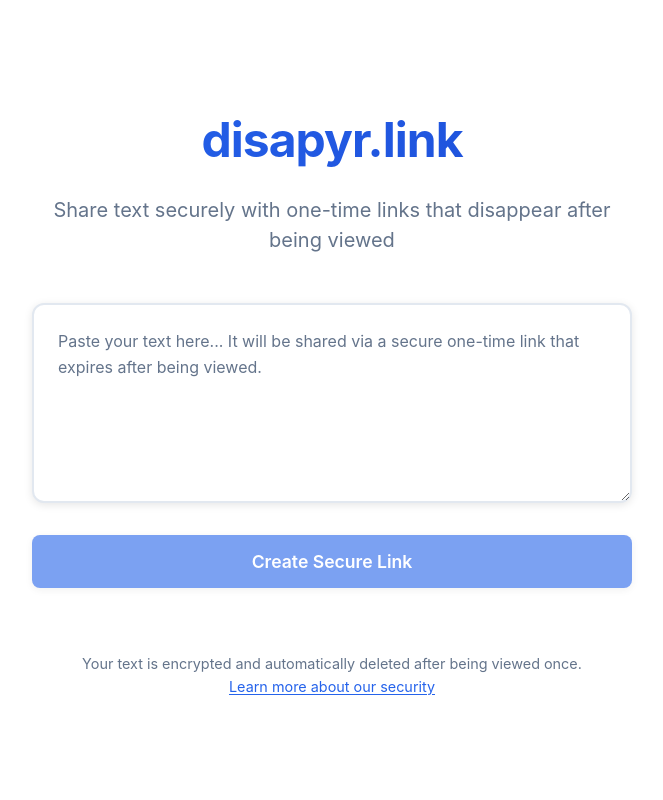
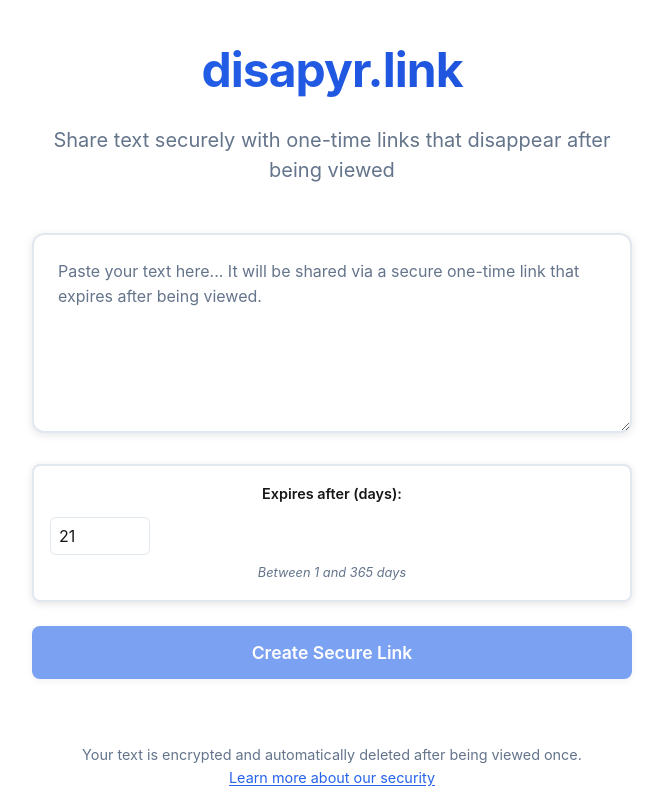
Before and after one commit to SquareHole/disapyr-site, a Next.js app in the folder site/: page / in a window 1280 px wide. Shown: the whole page, without its empty margins (308-971 px from the left). Built offline with nearby package versions, Linux system fonts and the light colour scheme.

Commit message:
feat: add expiry days input for secrets and update backend to handle expiration

```diff
--- a/site/app/page.module.css
+++ b/site/app/page.module.css
@@ -222,6 +222,49 @@
   text-align: center;
 }
 
+/* Expiry Selector Styles */
+.expiryContainer {
+  display: flex;
+  flex-direction: column;
+  gap: 0.5rem;
+  background: var(--input-bg);
+  border: 2px solid var(--border);
+  border-radius: 8px;
+  padding: 1rem;
+  box-shadow: 0 2px 8px var(--shadow);
+}
+
+.expiryLabel {
+  font-size: 0.9rem;
+  font-weight: 600;
+  color: var(--foreground);
+  margin-bottom: 0.25rem;
+}
+
+.expiryInput {
+  width: 100px;
+  padding: 0.5rem;
+  border: 1px solid var(--border);
+  border-radius: 6px;
+  background: var(--background);
+  color: var(--foreground);
+  font-size: 1rem;
+  font-family: inherit;
+  transition: all 0.2s ease;
+}
+
+.expiryInput:focus {
+  outline: none;
+  border-color: var(--primary);
+  box-shadow: 0 0 0 2px rgba(37, 99, 235, 0.1);
+}
+
+.expiryHint {
+  font-size: 0.8rem;
+  color: var(--secondary);
+  font-style: italic;
+}
+
 /* Responsive Design */
 @media (max-width: 768px) {
   .container {
--- a/site/app/page.tsx
+++ b/site/app/page.tsx
@@ -6,6 +6,7 @@
 
 export default function Home() {
   const [text, setText] = useState('');
+  const [expiryDays, setExpiryDays] = useState(21);
   const [isLoading, setIsLoading] = useState(false);
   const [generatedLink, setGeneratedLink] = useState('');
   const [error, setError] = useState('');
@@ -25,7 +26,7 @@
         headers: {
           'Content-Type': 'application/json',
         },
-        body: JSON.stringify({ secret: text }),
+        body: JSON.stringify({ secret: text, expiryDays: expiryDays }),
       });
 
       const data = await response.json();
@@ -85,6 +86,22 @@
               />
             </div>
 
+            <div className={styles.expiryContainer}>
+              <label htmlFor="expiryDays" className={styles.expiryLabel}>
+                Expires after (days):
+              </label>
+              <input
+                id="expiryDays"
+                type="number"
+                min="1"
+                max="365"
+                value={expiryDays}
+                onChange={(e) => setExpiryDays(Math.min(Math.max(parseInt(e.target.value) || 1, 1), 365))}
+                className={styles.expiryInput}
+              />
+              <span className={styles.expiryHint}>Between 1 and 365 days</span>
+            </div>
+
             <button
               type="submit"
               className={styles.button}
@@ -122,7 +139,7 @@
             </div>
 
             <div className={styles.linkInfo}>
-              <p>🔒 This link expires in 21 days</p>
+              <p>🔒 This link expires in {expiryDays} {expiryDays === 1 ? 'day' : 'days'}</p>
               <p>👁️ Can only be viewed once</p>
             </div>
 
```
Also changed, not shown: 1 other file (tests, documents, lock files or other folders).
